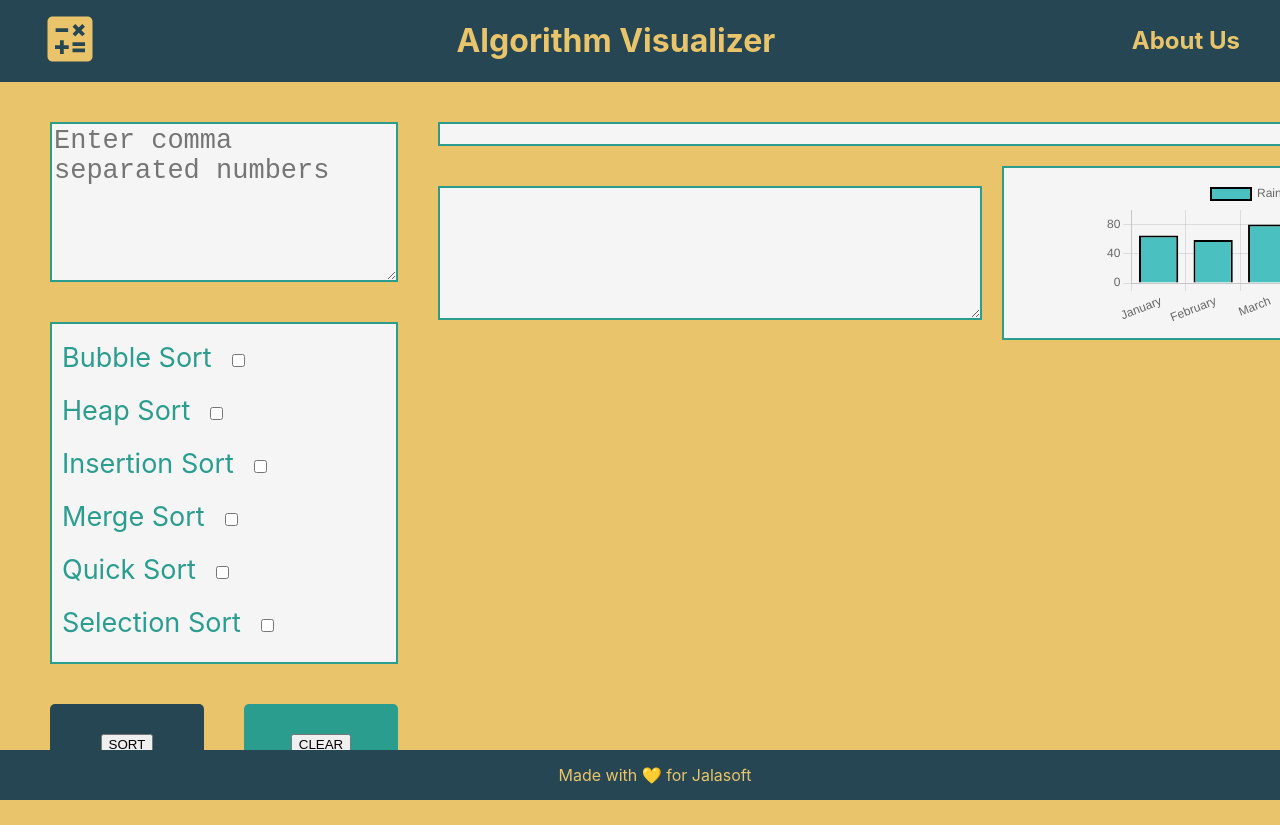
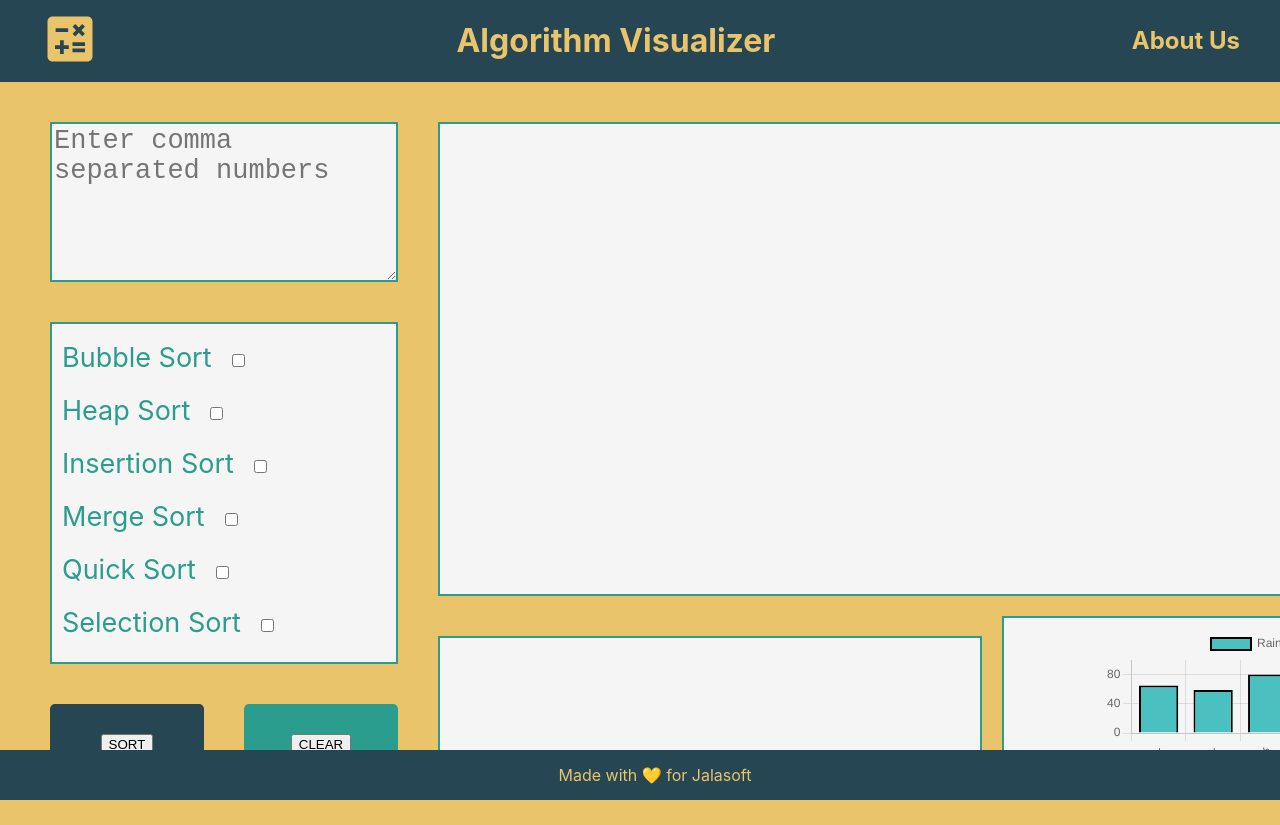
Before and after one commit to mariachi9999/sorting-visualizer, a React (Create React App) app in the folder client/: page / in a window 1280 px wide. Shown: the top 825 px of the page. Built offline with nearby package versions, Linux system fonts and the light colour scheme.

Commit message:
fixed AlgoInfo when empty

```diff
--- a/client/src/components/AlgoInfo/AlgoInfo.module.css
+++ b/client/src/components/AlgoInfo/AlgoInfo.module.css
@@ -13,6 +13,7 @@
   color: var(--primary);
   text-align: justify;
   padding: 10px;
+  min-height: 450px;
 }
 
 .title {
--- a/client/src/components/OutputValues/OutputValues.module.css
+++ b/client/src/components/OutputValues/OutputValues.module.css
@@ -4,13 +4,11 @@
 }
 
 .outArea {
-  border: 0;
-  border-bottom: 1px solid;
-  padding: 20px 100px;
+  padding: 0px 100px;
   outline: none;
   background-color: whitesmoke;
   border-style: solid;
   border-width: 2px;
   color: var(--primary);
-  text-align: justify;
+  text-align: left;
 }
```
